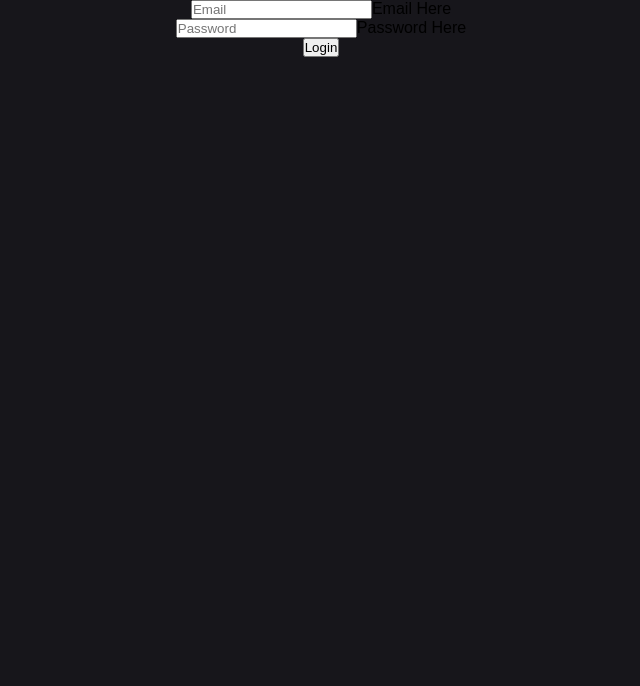
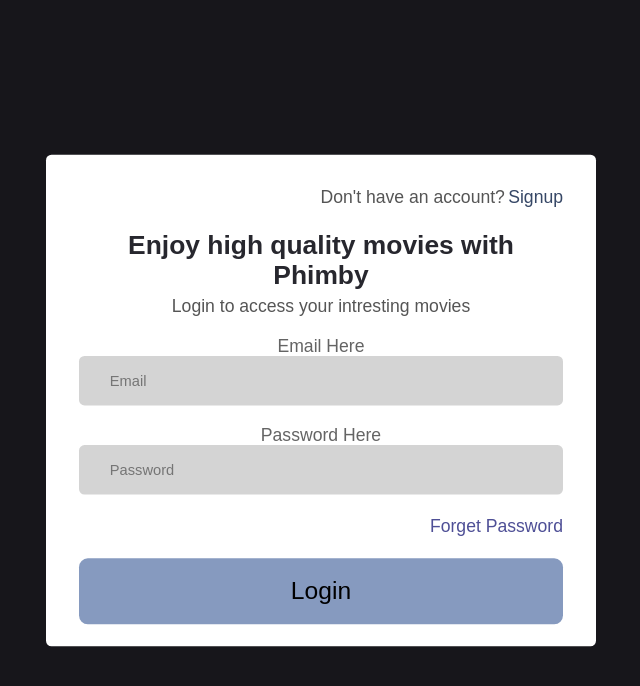
Before and after one commit to creative-tutorials/phimby, a React (Create React App) app: page /login in a window 1280 px wide. Shown: the top 686 px of the page, without its empty margins (319-959 px from the left). Built offline with nearby package versions, Linux system fonts and the light colour scheme.

Commit message:
💄 Styled Login Form

```diff
--- a/src/components/Client/Auth/Login.js
+++ b/src/components/Client/Auth/Login.js
@@ -1,4 +1,6 @@
 import { useRef } from "react";
+import { Link } from "react-router-dom";
+import "../../../styles/forms.css";
 const LoginPage = () => {
   const email = useRef();
   const password = useRef();
@@ -55,9 +57,18 @@
     }
   };
   return (
-    <div className="form login">
+    <div className="forms login">
       <form className="form_box" onSubmit={SubmitForm}>
+        <p className="side_link">
+          Don't have an account?
+          <Link to="/signup">Signup</Link>
+        </p>
+        <h2>Enjoy high quality movies with Phimby</h2>
+        <p>Login to access your intresting movies</p>
         <div className="input-fields">
+          <label htmlFor="email" className="labels">
+            Email Here
+          </label>
           <input
             type="text"
             name=""
@@ -65,11 +76,11 @@
             placeholder="Email"
             ref={email}
           />
-          <label htmlFor="email" className="labels">
-            Email Here
-          </label>
         </div>
         <div className="input-fields">
+          <label htmlFor="password" className="labels">
+            Password Here
+          </label>
           <input
             type="text"
             name=""
@@ -77,9 +88,12 @@
             placeholder="Password"
             ref={password}
           />
-          <label htmlFor="password" className="labels">
-            Password Here
-          </label>
+        </div>
+        {/* forget password */}
+        <div className="btm">
+          <Link to="/login" className="fgt">
+            Forget Password
+          </Link>
         </div>
         <div className="submit_button">
           <button>Login</button>
--- /dev/null
+++ b/src/styles/forms.css
@@ -0,0 +1,78 @@
+.forms {
+  display: flex;
+  align-items: center;
+  justify-content: center;
+  min-height: 100vh;
+}
+.form_box {
+  width: 100%;
+  max-width: 500px;
+  padding: 20px 30px;
+  background: #fff;
+  border-radius: 5px;
+  transform: scale(1.1);
+}
+.form_box .side_link {
+  display: flex;
+  align-items: center;
+  justify-content: flex-end;
+  margin-top: 10px;
+}
+.side_link a {
+    margin-left: 3px;
+    color: #364766;
+    text-decoration: none;
+}
+.form_box h2 {
+  margin-top: 20px;
+  color: #27272e;
+  margin-bottom: 5px;
+}
+.form_box p {
+  color: #555555;
+  font-weight: 500;
+}
+.input-fields {
+  margin-top: 18px;
+}
+.input-fields input {
+  width: 100%;
+  height: 45px;
+  padding-left: 28px;
+  outline: none;
+  border: none;
+  border-radius: 5px;
+  background: #d4d4d4;
+  color: #1d1c27;
+  font-weight: 500;
+}
+.input-fields label {
+  color: rgb(100, 100, 100);
+  font-weight: 500;
+}
+.submit_button {
+  margin-top: 20px;
+}
+.submit_button button {
+  width: 100%;
+  height: 60px;
+  background: #869abf;
+  border-radius: 8px;
+  outline: none;
+  border: none;
+  color: #000000;
+  font-size: 1.4em;
+  font-weight: 500;
+  cursor: pointer;
+}
+.btm {
+  margin-top: 20px;
+  display: flex;
+  align-items: center;
+  justify-content: flex-end;
+}
+.fgt {
+  color: rgb(78, 79, 150);
+  font-weight: 500;
+  text-decoration: none;
+}
```
